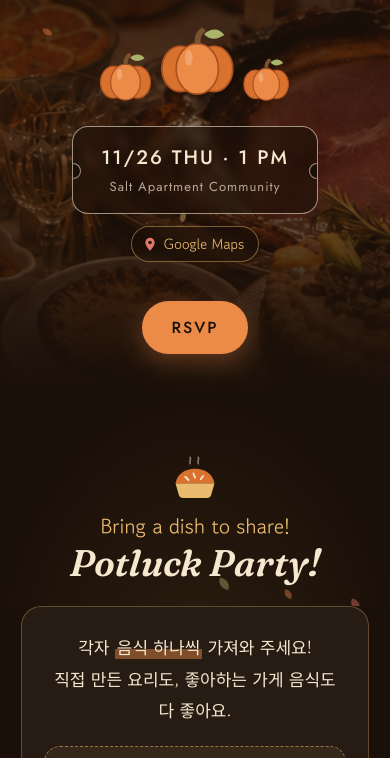
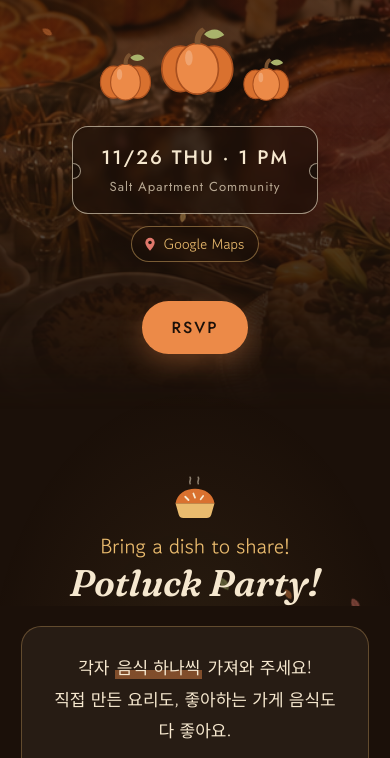
Before and after one commit to friends-giving/friends-giving.github.io, a plain HTML site: page index.html in a window 390 px wide. Shown: the part 238-996 px from the top of the page. Drawn offline with Linux system fonts and the light colour scheme; no server answers; a web font is replaced by a local one.

Commit message:
Smooth hero edges on mobile
Co-Authored-By: Claude Opus 5.5 <noreply@anthropic.com>
Claude-Session: https://claude.ai/code/session_01EoCRY5cupQNtUjCQAkdLw2

```diff
--- a/index.html
+++ b/index.html
@@ -3,6 +3,7 @@
 <head>
 <meta charset="UTF-8">
 <meta name="viewport" content="width=device-width, initial-scale=1.0, viewport-fit=cover">
+<meta name="theme-color" content="#1b1009">
 <title>Friendsgiving Potluck Party</title>
 <meta name="description" content="11/26 Thursday · 1 PM · Salt Apartment Community — 음식 하나, 포장한 선물 하나 챙겨서 와 주세요!">
 <!-- 링크 미리보기(썸네일). 저장소 이름이 friendsgiving이 아니면 아래 friendsgiving 부분(3군데)을 바꿔주세요 -->
@@ -49,11 +50,11 @@
   }
   *{margin:0;padding:0;box-sizing:border-box;min-width:0}
   [hidden]{display:none!important}
-  html{-webkit-text-size-adjust:100%;scroll-behavior:smooth}
+  html{-webkit-text-size-adjust:100%;scroll-behavior:smooth;background:var(--bg)}
   body{
     background:var(--bg);color:var(--ink);font:16px/1.7 var(--kr);
     overflow-x:clip;-webkit-font-smoothing:antialiased;
-    padding:env(safe-area-inset-top) env(safe-area-inset-right) env(safe-area-inset-bottom) env(safe-area-inset-left);
+    padding:0 env(safe-area-inset-right) env(safe-area-inset-bottom) env(safe-area-inset-left);
   }
   body::before{
     content:"";position:fixed;inset:0;z-index:0;pointer-events:none;
@@ -87,11 +88,15 @@
   .head-ico{width:52px;height:52px;margin:0 auto 8px;display:block}
 
   /* hero */
-  .hero{position:relative;text-align:center;overflow:hidden;padding:clamp(56px,14vw,84px) 0 clamp(36px,9vw,56px)}
-  .hero-bg{position:absolute;inset:0;z-index:0;background:url("table.png") center 60%/cover no-repeat}
+  .hero{position:relative;text-align:center;overflow:hidden;padding:calc(clamp(56px,14vw,84px) + env(safe-area-inset-top)) 0 clamp(56px,14vw,84px)}
+  .hero-bg{
+    position:absolute;inset:0;z-index:0;background:url("table.png") center 60%/cover no-repeat;
+    -webkit-mask-image:linear-gradient(180deg,#000 0%,#000 55%,rgba(0,0,0,.5) 78%,transparent 100%);
+    mask-image:linear-gradient(180deg,#000 0%,#000 55%,rgba(0,0,0,.5) 78%,transparent 100%);
+  }
   .hero-bg::after{
     content:"";position:absolute;inset:0;
-    background:linear-gradient(180deg, rgba(27,16,9,.96) 0%, rgba(27,16,9,.80) 38%, rgba(27,16,9,.55) 64%, rgba(27,16,9,.92) 90%, var(--bg) 100%);
+    background:linear-gradient(180deg, rgba(27,16,9,.82) 0%, rgba(27,16,9,.72) 30%, rgba(27,16,9,.55) 62%, rgba(27,16,9,.75) 100%);
   }
   .hero .wrap{display:flex;flex-direction:column;align-items:center}
   .bow{width:84px;height:auto;color:var(--pumpkin);margin-bottom:4px}
```
Also changed, not shown: admin.html (+1 -0 lines), rsvp.html (+1 -0 lines), vote.html (+1 -0 lines).
